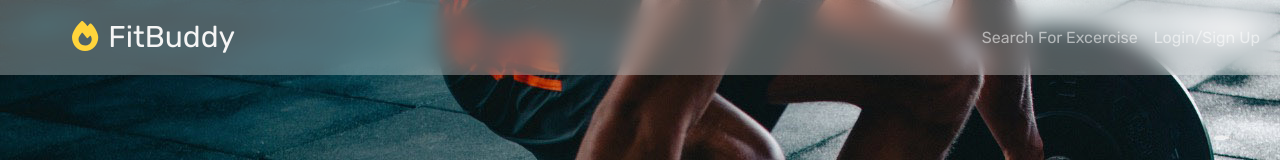
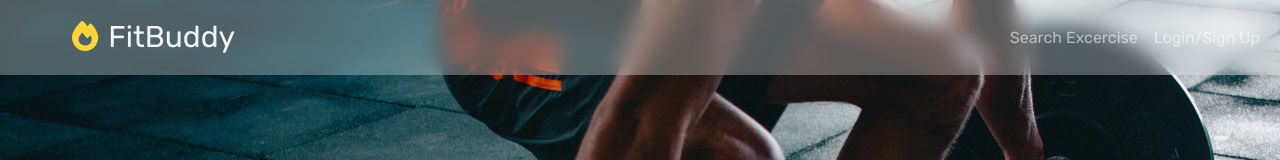
Before and after one commit to judy-her/fitbuddy-2, a React (Vite) app in the folder client/: page / in a window 1280 px wide. Shown: the top 160 px of the page. Built offline with nearby package versions, Linux system fonts and the light colour scheme.

Commit message:
changed paths in navbar to /find and /history

```diff
--- a/client/src/components/Navbar.jsx
+++ b/client/src/components/Navbar.jsx
@@ -30,14 +30,14 @@
           <Navbar.Toggle aria-controls="navbar" />
           <Navbar.Collapse id="navbar" className="d-flex flex-row-reverse">
             <Nav className="ml-auto d-flex">
-              <Nav.Link as={Link} to="/search">
-                Search For Excercise
+              <Nav.Link as={Link} to="/find">
+                Search Excercise
               </Nav.Link>
               {/* if user is logged in show saved exercises and logout */}
               {Auth.loggedIn() ? (
                 <>
-                  <Nav.Link as={Link} to="/saved">
-                    See Your Excercises
+                  <Nav.Link as={Link} to="/history">
+                    Your Excercises
                   </Nav.Link>
                   <Nav.Link onClick={Auth.logout}>Logout</Nav.Link>
                 </>
```
